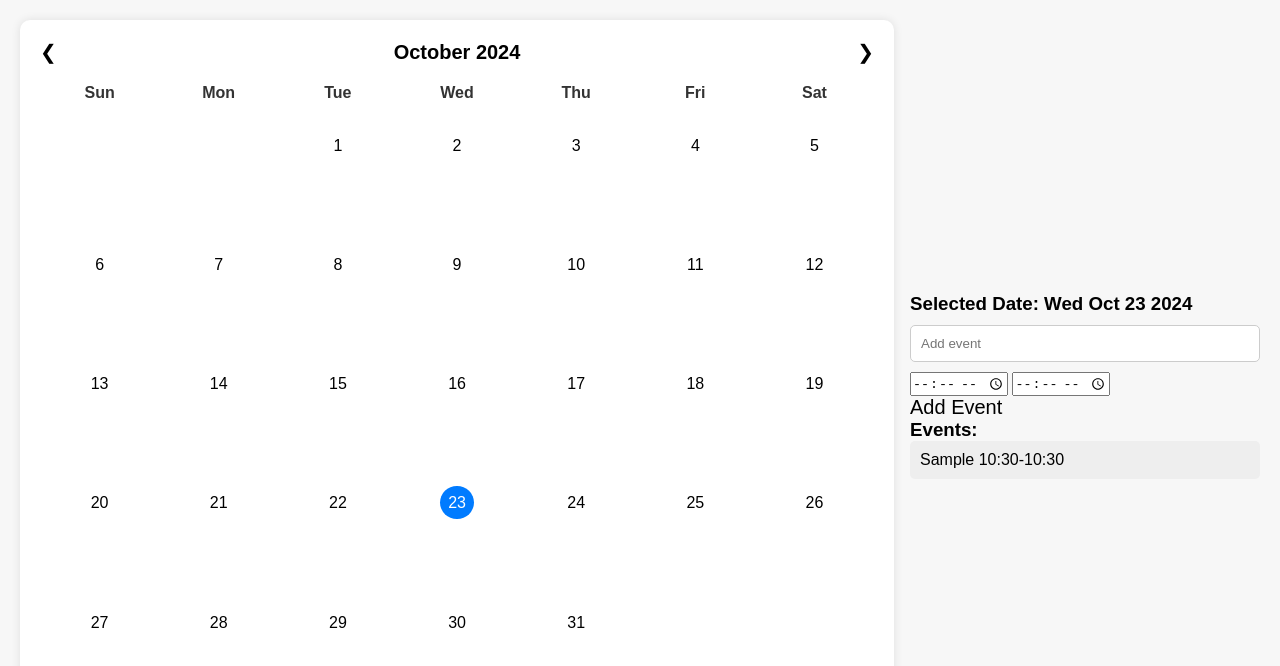
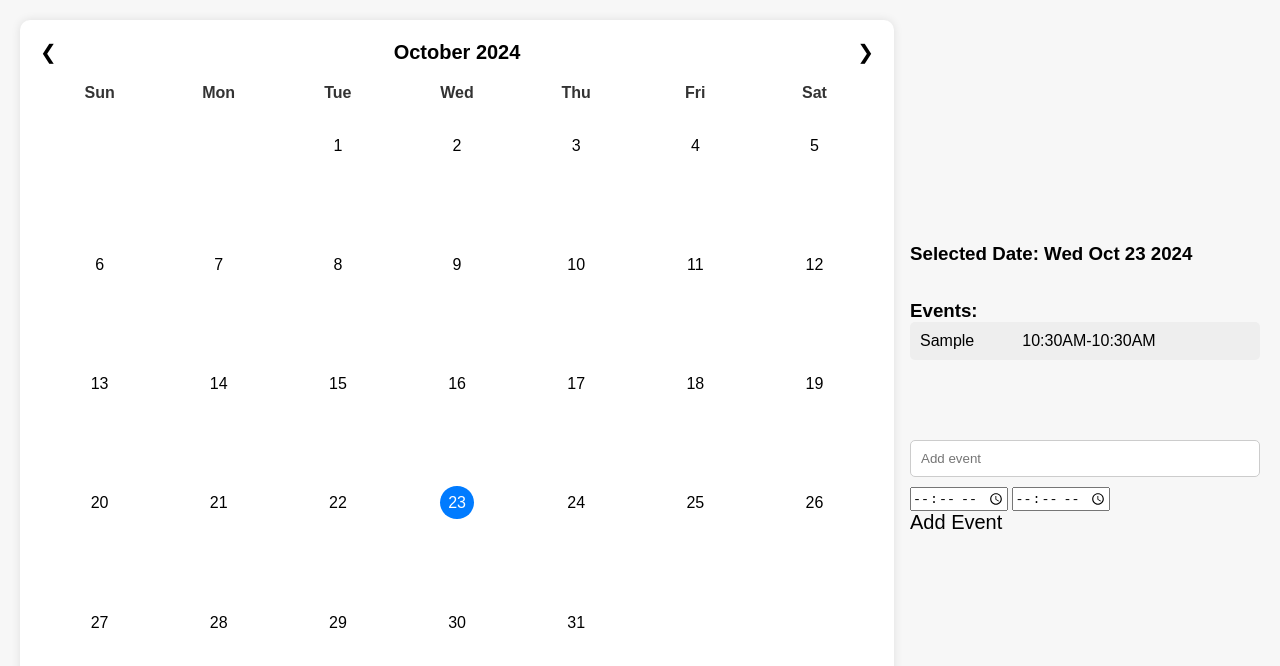
Before and after one commit to Mausham07/Calendar, a plain HTML site: page index.html in a window 1280 px wide. Both pictures are taken after typing "Sample", "10:30", "10:30" into the empty fields and a click on the button "Add Event". Drawn offline with Linux system fonts and the light colour scheme.

Commit message:
changed format of displayed events

```diff
--- a/index.html
+++ b/index.html
@@ -30,13 +30,13 @@
   <!-- Add Event Section -->
   <div class="event-section">
     <h3 id="selected-date">Selected Date: </h3>
+    <h3>Events:</h3>
+    <ul id="event-list"></ul>
     <input type="text" id="event-input" placeholder="Add event" />
     <input type="time" id="event-start-time"/>
     <input type="time" id="event-end-time"/>
     <button id="button" onclick="addEvent()">Add Event</button>
 
-    <h3>Events:</h3>
-    <ul id="event-list"></ul>
   </div>
 
   <script src="script.js"></script>
--- a/script.js
+++ b/script.js
@@ -104,15 +104,17 @@ function addEvent() {
     alert("please enter a start time")
     return;
   }
+  starttime=convertTime(eventstarttime.value)
   const eventendtime = document.getElementById('event-end-time')
 
   if (eventendtime.value === '') {
     alert("please enter a end time")
     return;
   }
+  endtime=convertTime(eventendtime.value)
 
   const dateKey = selectedDate.toISOString().split('T')[0]; // Format: "YYYY-MM-DD"
-  Newevent = new MakeEvent(eventText, dateKey, eventstarttime.value, eventendtime.value)
+  Newevent = new MakeEvent(eventText, dateKey, starttime,endtime)
 
   if (!events[dateKey]) {
     events[dateKey] = [];
@@ -136,7 +138,16 @@ function renderEvents() {
 
   dateEvents.forEach((eventText, index) => {
     const li = document.createElement('li');
-    li.textContent = `${eventText.name} ${eventText.timestart}-${eventText.timeend}`;
+    li.className="shownEvent"
+    const time = document.createElement('span')
+    time.textContent = `${eventText.timestart}-${eventText.timeend}`
+    const currentEvent = document.createElement('span')
+    currentEvent.textContent = `${eventText.name}`
+
+    li.appendChild(currentEvent)
+    li.appendChild(time)
+
+    // li.textContent = `${eventText.timestart}-${eventText.timeend}  ${eventText.name} `;
 
     // Delete event button
     const deleteBtn = document.createElement('span');
@@ -175,11 +186,29 @@ function checkEventsForTomorrow() {
   if (events[tomorrowKey] && events[tomorrowKey].length > 0) {
     let eventlist = ''
     events[tomorrowKey].forEach(element => {
-      eventlist += `${element.name} ${element.timestart}-${element.timeend}\n`
+      eventlist += `${element.name} ${element.timestart} - ${element.timeend}\n`
     })
 
     alert(`You have events tomorrow:\n${eventlist}`)
   }
+}
+
+function convertTime(time){
+  let hourmin=time.split(':')
+  let hours = parseInt(hourmin[0])
+  let min = hourmin[1]
+  ampm='AM'
+  if (hours>12){
+    hours-=12
+    ampm='PM'
+  }
+  else if (hours==12){
+    ampm='PM'
+  }
+  else if (hours==0){
+    hours+=12
+  }
+  return `${hours}:${min}${ampm}`
 }
 
 // Check events for tomorrow every 10 seconds (can be adjusted as needed)
--- a/styles.css
+++ b/styles.css
@@ -131,3 +131,17 @@ button {
   color: red;
   font-weight: bold;
 }
+
+.event-section ul{
+  margin-bottom: 20%;
+
+}
+
+.shownEvent {
+  display: flex;
+  gap: 3rem;
+
+}
+#selected-date{
+  margin-bottom: 10%;
+}
```
